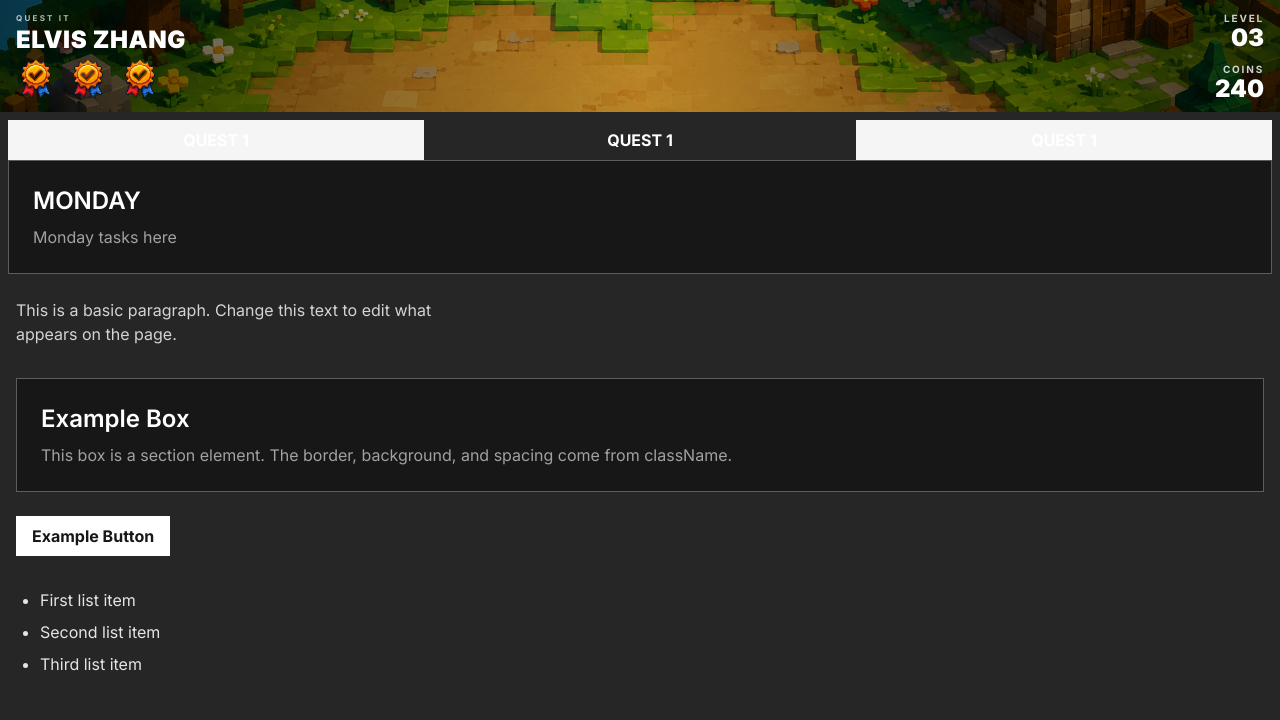
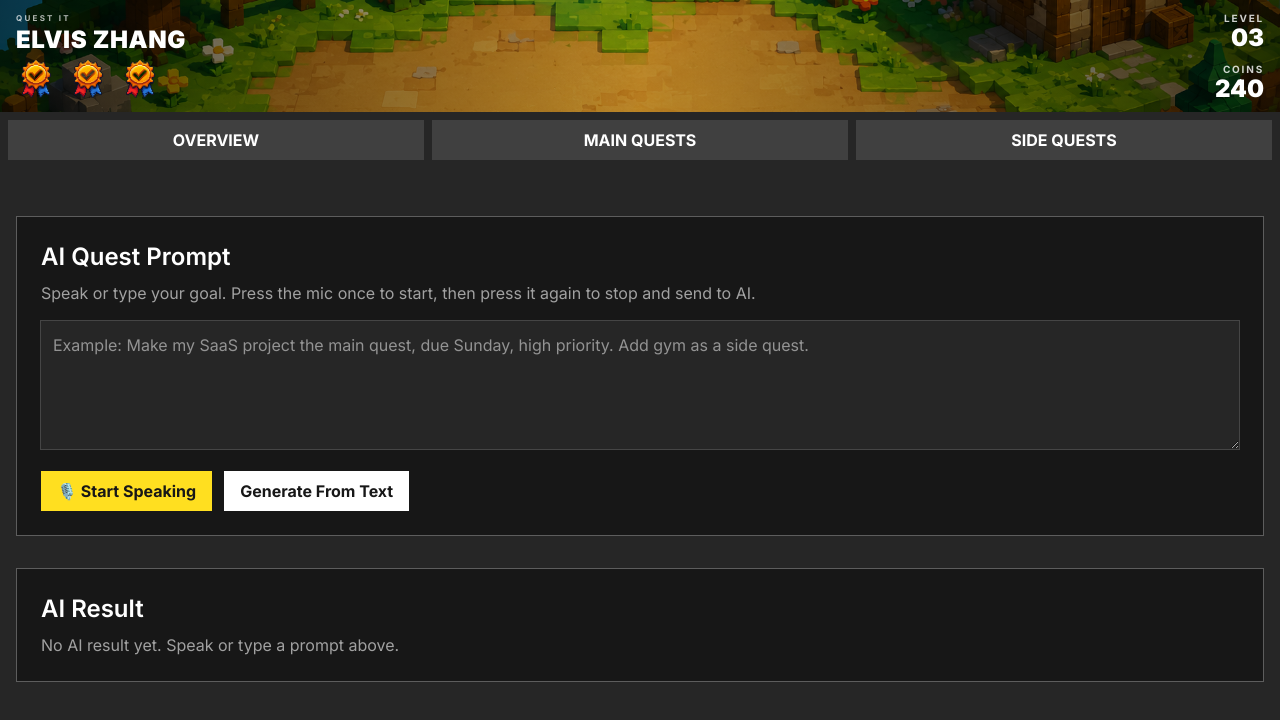
Before and after one commit to leboeuf-dup/SaaSathon-Project, a Next.js app in the folder main-app/: page / in a window 1280 px wide. Shown: the top 720 px of the page. Built offline with nearby package versions, Linux system fonts and the light colour scheme.

Commit message:
Voice to text for frontend

```diff
--- a/main-app/app/page.tsx
+++ b/main-app/app/page.tsx
@@ -1,6 +1,13 @@
 "use client";
+
 import Image from "next/image";
-import { useState } from "react";
+import { useRef, useState } from "react";
+
+declare global {
+  interface Window {
+    webkitSpeechRecognition: any;
+  }
+}
 
 const userName = "ELVIS ZHANG";
 
@@ -11,27 +18,122 @@ const badges = [
 ];
 
 function getUserNameSize(name: string) {
-  if (name.length > 20) {
-    return "text-lg";
-  }
-
-  if (name.length > 14) {
-    return "text-xl";
-  }
-
-  if (name.length > 10) {
-    return "text-2xl";
-  }
-
+  if (name.length > 20) return "text-lg";
+  if (name.length > 14) return "text-xl";
+  if (name.length > 10) return "text-2xl";
   return "text-3xl";
 }
 
 export default function Home() {
+  const [activeQuest, setActiveQuest] = useState("MONDAY");
+  const [promptText, setPromptText] = useState("");
+  const [listening, setListening] = useState(false);
+  const [loading, setLoading] = useState(false);
+  const [aiResult, setAiResult] = useState<any>(null);
 
-  const [activeQuest, setActiveQuest] = useState("MONDAY");
+  const recognitionRef = useRef<any>(null);
+  const finalTranscriptRef = useRef("");
+
+  async function sendPromptToAI(text: string) {
+    if (!text.trim()) {
+      alert("Speak or type something first.");
+      return;
+    }
+
+    setLoading(true);
+
+    try {
+      const res = await fetch("/api/generate-quests", {
+        method: "POST",
+        headers: {
+          "Content-Type": "application/json",
+        },
+        body: JSON.stringify({
+          goal: text,
+          currentDateTime: new Date().toISOString(),
+        }),
+      });
+
+      const data = await res.json();
+
+      if (!res.ok) {
+        alert(data.error || "AI request failed.");
+        return;
+      }
+
+      setAiResult(data);
+      console.log("AI result:", data);
+    } catch (err) {
+      console.error(err);
+      alert("AI request failed.");
+    } finally {
+      setLoading(false);
+    }
+  }
+
+  function toggleVoiceInput() {
+    if (listening) {
+      recognitionRef.current?.stop();
+      setListening(false);
+
+      if (promptText.trim()) {
+        sendPromptToAI(promptText);
+      }
+
+      return;
+    }
+
+    if (!("webkitSpeechRecognition" in window)) {
+      alert("Voice input works best in Chrome or Edge.");
+      return;
+    }
+
+    const recognition = new window.webkitSpeechRecognition();
+
+    recognition.lang = "en-NZ";
+    recognition.continuous = true;
+    recognition.interimResults = true;
+
+    finalTranscriptRef.current = "";
+    recognitionRef.current = recognition;
+
+    recognition.onstart = () => {
+      setListening(true);
+    };
+
+    recognition.onresult = (event: any) => {
+      let interimTranscript = "";
+
+      for (let i = event.resultIndex; i < event.results.length; i++) {
+        const transcript = event.results[i][0].transcript;
+
+        if (event.results[i].isFinal) {
+          finalTranscriptRef.current += transcript + " ";
+        } else {
+          interimTranscript += transcript;
+        }
+      }
+
+      const combinedText = (
+        finalTranscriptRef.current + interimTranscript
+      ).trim();
+
+      setPromptText(combinedText);
+    };
+
+    recognition.onerror = () => {
+      setListening(false);
+      alert("Voice input failed.");
+    };
+
+    recognition.onend = () => {
+      setListening(false);
+    };
+
+    recognition.start();
+  }
 
   return (
-
     <main className="min-h-screen bg-neutral-800 text-white">
       <section
         className="relative h-[14vh] min-h-28 bg-neutral-950 px-4 py-3"
@@ -50,7 +152,7 @@ export default function Home() {
 
           <h1
             className={`${getUserNameSize(
-              userName,
+              userName
             )} col-start-1 row-start-2 min-w-0 self-center overflow-hidden text-ellipsis whitespace-nowrap font-black leading-none tracking-wide`}
           >
             {userName}
@@ -90,92 +192,121 @@ export default function Home() {
         </div>
       </section>
 
-
       <div className="p-2">
-
         <div className="flex gap-2">
-
           <button
-        onClick={() => setActiveQuest("MONDAY")}
+            onClick={() => setActiveQuest("OVERVIEW")}
             className={`flex-1 px-4 py-2 font-bold ${
-          activeQuest === "MONDAY"
-            ? "bg-neutral-100"
-            : "bg-white-700"
+              activeQuest === "OVERVIEW"
+                ? "bg-neutral-100 text-neutral-900"
+                : "bg-neutral-700 text-white"
             }`}
           >
-          QUEST 1
+            OVERVIEW
           </button>
 
           <button
-        onClick={() => setActiveQuest("TUESDAY")}
+            onClick={() => setActiveQuest("MAIN")}
             className={`flex-1 px-4 py-2 font-bold ${
-          activeQuest === "TUESDAY"
-            ? "bg-neutral-100"
-            : "bg-white-700"
+              activeQuest === "MAIN"
+                ? "bg-neutral-100 text-neutral-900"
+                : "bg-neutral-700 text-white"
             }`}
           >
-          QUEST 1
+            MAIN QUESTS
           </button>
 
           <button
-        onClick={() => setActiveQuest("MONDAY")}
+            onClick={() => setActiveQuest("SIDE")}
             className={`flex-1 px-4 py-2 font-bold ${
-          activeQuest === "MONDAY"
-            ? "bg-neutral-100"
-            : "bg-white-700"
+              activeQuest === "SIDE"
+                ? "bg-neutral-100 text-neutral-900"
+                : "bg-neutral-700 text-white"
             }`}
           >
-          QUEST 1
+            SIDE QUESTS
           </button>
-
         </div>
 
-
-      {activeQuest === "MONDAY" && (
+        {activeQuest === "OVERVIEW" && (
           <section className="border border-white/30 bg-neutral-900 p-6">
-        <h2 className="text-2xl font-semibold">MONDAY</h2>
-
+            <h2 className="text-2xl font-semibold">OVERVIEW</h2>
             <p className="mt-2 text-neutral-400">
-          Monday tasks here
+              All generated quests will appear here.
             </p>
           </section>
         )}
 
+        {activeQuest === "MAIN" && (
+          <section className="border border-white/30 bg-neutral-900 p-6">
+            <h2 className="text-2xl font-semibold">MAIN QUESTS</h2>
+            <p className="mt-2 text-neutral-400">
+              High-priority main quests will appear here.
+            </p>
+          </section>
+        )}
 
-      {activeQuest === "TUESDAY" && (
+        {activeQuest === "SIDE" && (
           <section className="border border-white/30 bg-neutral-900 p-6">
-          <h2 className="text-2xl font-semibold">TUESDAY</h2>
-
+            <h2 className="text-2xl font-semibold">SIDE QUESTS</h2>
             <p className="mt-2 text-neutral-400">
-            Tuesday tasks here
+              Low-priority side quests will appear here.
             </p>
           </section>
         )}
       </div>
 
+      <div className="p-4">
+        <section className="mt-8 border border-white/30 bg-neutral-900 p-6">
+          <h2 className="text-2xl font-semibold">AI Quest Prompt</h2>
 
-
-      <div className="p-4">
-        <p className="max-w-md text-neutral-300">
-          This is a basic paragraph. Change this text to edit what appears on the page.
+          <p className="mt-2 text-neutral-400">
+            Speak or type your goal. Press the mic once to start, then press it
+            again to stop and send to AI.
           </p>
 
-        <section className="mt-8 border border-white/30 bg-neutral-900 p-6">
-          <h2 className="text-2xl font-semibold">Example Box</h2>
-          <p className="mt-2 text-neutral-400">
-            This box is a section element. The border, background, and spacing come from className.
-          </p>
+          <textarea
+            value={promptText}
+            onChange={(e) => setPromptText(e.target.value)}
+            placeholder="Example: Make my SaaS project the main quest, due Sunday, high priority. Add gym as a side quest."
+            className="mt-4 h-32 w-full bg-neutral-800 p-3 text-white outline-none ring-1 ring-white/20 focus:ring-white/50"
+          />
+
+          <div className="mt-4 flex flex-wrap gap-3">
+            <button
+              onClick={toggleVoiceInput}
+              className={`px-4 py-2 font-bold transition ${
+                listening
+                  ? "bg-red-500 text-white"
+                  : "bg-yellow-300 text-neutral-900"
+              }`}
+            >
+              {listening ? "⏹ Stop & Send" : "🎙️ Start Speaking"}
+            </button>
+
+            <button
+              onClick={() => sendPromptToAI(promptText)}
+              disabled={loading}
+              className="bg-white px-4 py-2 font-bold text-neutral-900 disabled:bg-neutral-500"
+            >
+              {loading ? "Generating..." : "Generate From Text"}
+            </button>
+          </div>
         </section>
 
-        <button className="mt-6 bg-white px-4 py-2 font-bold text-neutral-900">
-          Example Button
-        </button>
+        <section className="mt-8 border border-white/30 bg-neutral-900 p-6">
+          <h2 className="text-2xl font-semibold">AI Result</h2>
 
-        <ul className="mt-8 list-disc space-y-2 pl-6 text-neutral-200">
-          <li>First list item</li>
-          <li>Second list item</li>
-          <li>Third list item</li>
-        </ul>
+          {!aiResult ? (
+            <p className="mt-2 text-neutral-400">
+              No AI result yet. Speak or type a prompt above.
+            </p>
+          ) : (
+            <pre className="mt-4 max-h-[500px] overflow-auto whitespace-pre-wrap bg-neutral-950 p-4 text-sm text-green-300">
+              {JSON.stringify(aiResult, null, 2)}
+            </pre>
+          )}
+        </section>
       </div>
     </main>
   );
```
Lines whose indentation alone changed are shown as unchanged.
